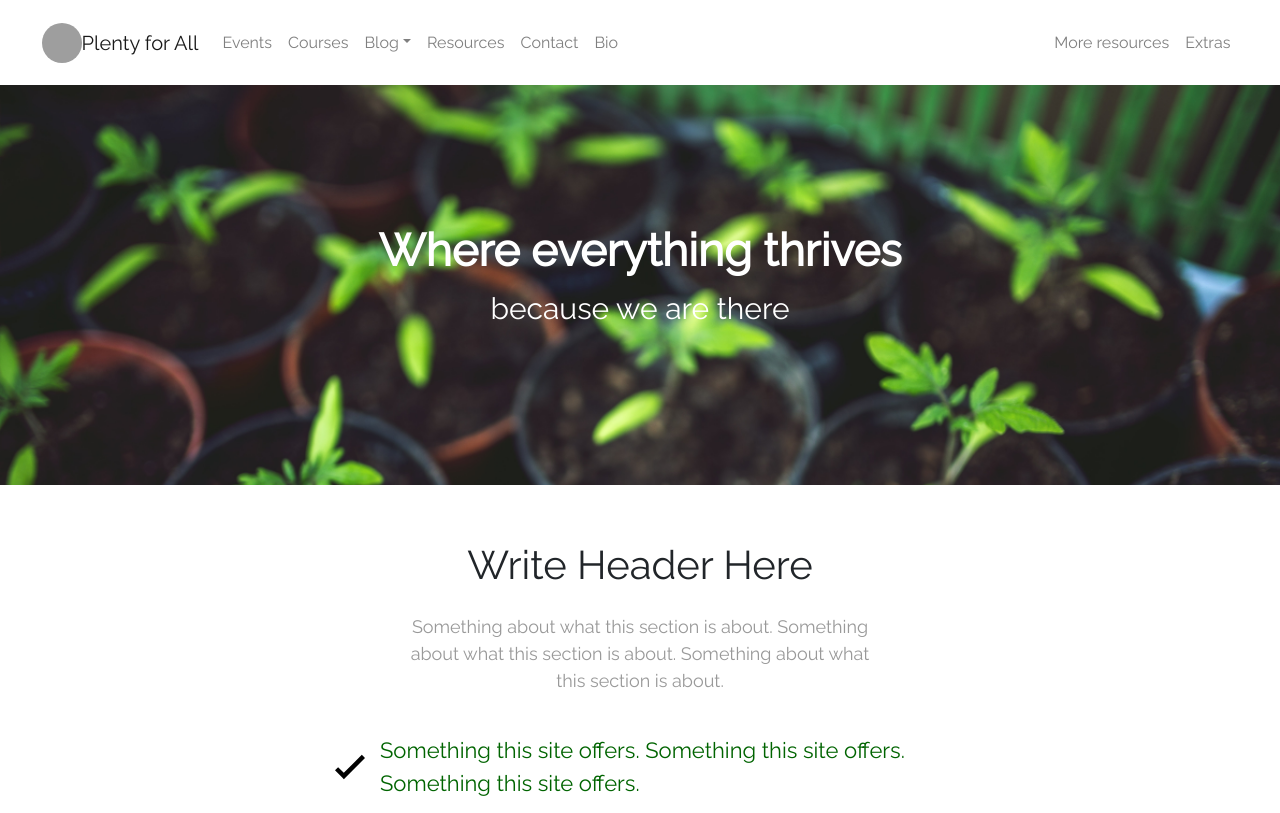
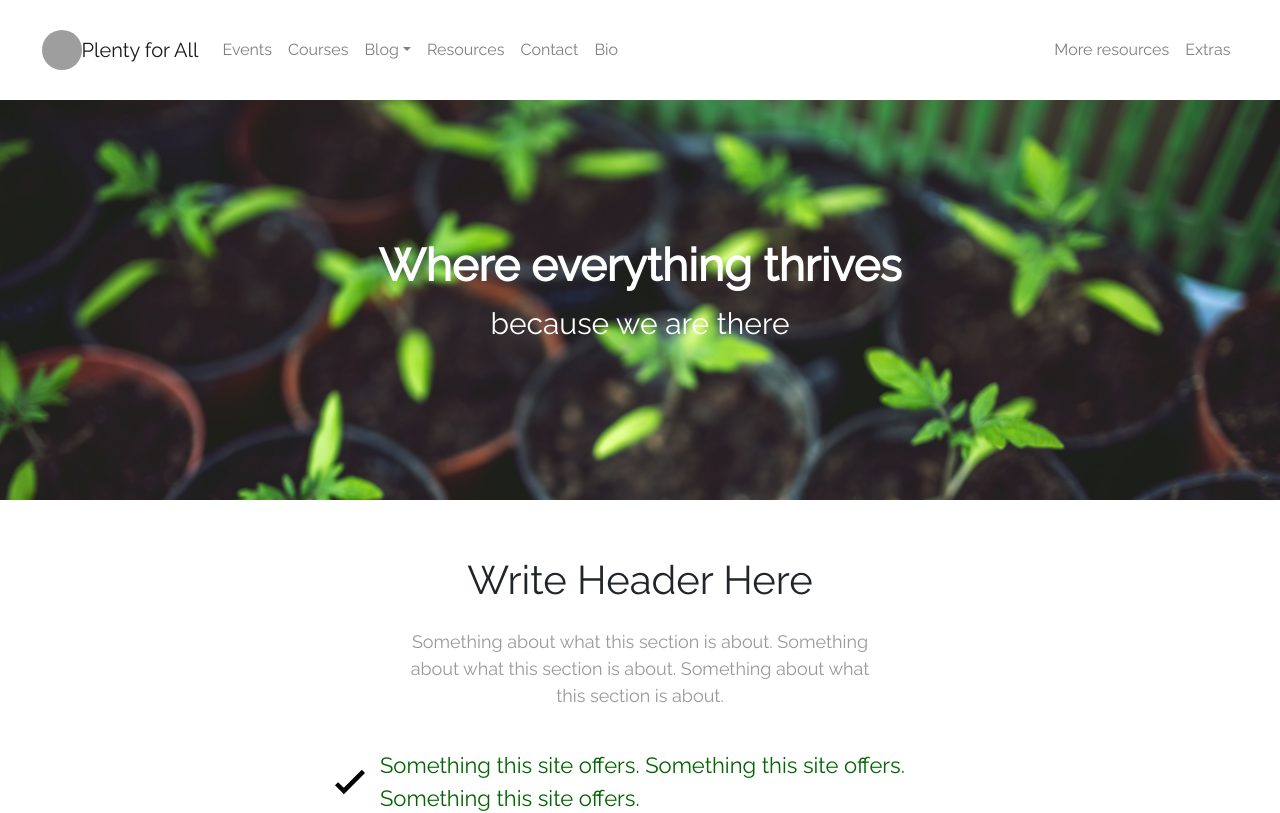
Before and after one commit to bumper21/plenty_for_all_react, a React (Create React App) app: page / in a window 1280 px wide. Shown: the top 813 px of the page. Built offline with nearby package versions, Linux system fonts and the light colour scheme; grey boxes are pictures that could not be loaded.

Commit message:
nav height change

```diff
--- a/src/components/NavBar/NavBar.scss
+++ b/src/components/NavBar/NavBar.scss
@@ -1,6 +1,6 @@
 
 .navbar {
-  min-height: 85px;
+  min-height: 100px;
   font-family: 'Raleway', sans-serif;
   margin: 0 2vw 0 2vw;
 }
```
